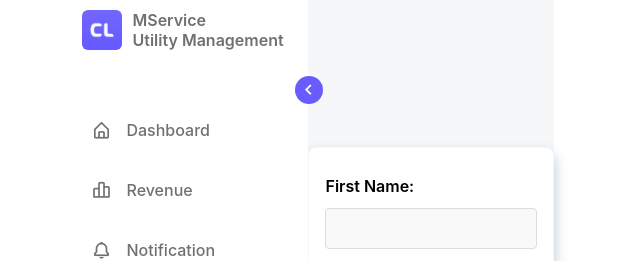
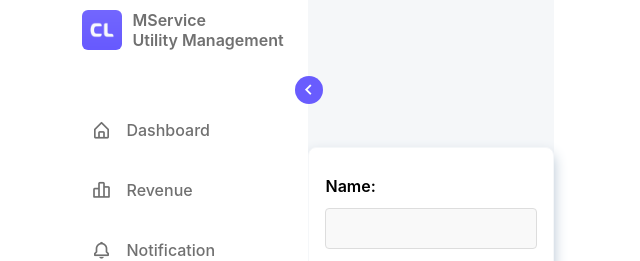
Before and after one commit to michaltruszczynski/mservice, a React (Vite) app: page / in a window 1280 px wide. Shown: the top 261 px of the page, without its empty margins (334-974 px from the left). Built offline with nearby package versions, Linux system fonts and the light colour scheme.

Commit message:
refactoring input

```diff
--- a/src/components/SigninForm/SigninForm.tsx
+++ b/src/components/SigninForm/SigninForm.tsx
@@ -12,7 +12,7 @@ const cx = classNames.bind(styles);
 
 
 export type FormData = {
-    firstName: string;
+    name: string;
     email: string;
     password: string;
     confirmPassword: string;
@@ -29,7 +29,7 @@ export const PasswordErrorMsg = {
 
 const SigninForm = () => {
     const schema: ZodType<FormData> = z.object({
-        firstName: z.string().min(2).max(15),
+        name: z.string().min(2, {message: ''}).max(15),
         email: z.string().email(),
         password: z
             .string()
@@ -42,7 +42,7 @@ const SigninForm = () => {
             .min(4, PasswordErrorMsg.minCharNumber),
         confirmPassword: z.string(),
     }).refine((data) => {
-        return data.password === data.confirmPassword && data.confirmPassword
+        return data.password === data.confirmPassword && data.confirmPassword !== ''
     }, {
         path: ["confirmPassword"],
         message: "Passwords don't match.",
@@ -50,7 +50,7 @@ const SigninForm = () => {
 
     const methods = useForm<FormData>({
         defaultValues: {
-            firstName: "",
+            name: "",
             email: "",
             password: "",
             confirmPassword: ""
@@ -71,8 +71,7 @@ const SigninForm = () => {
             <FormProvider {...methods}>
                 <form className={styles['form']} onSubmit={handleSubmit(submitHandler)}>
 
-                    <Input type={"firstName"} name={"firstName"} label={"First Name"} />
-                    {/* <Input type={"lastName"} name={"lastName"} label={"Last Name"} /> */}
+                    <Input type={"name"} name={"name"} label={"Name"} />
                     <Input type={"email"} name={"email"} label={"Email"} />
                     <Input type={"password"} name={"password"} label={"Password"} multipleErrorMsgArr={PasswordErrorMsg} />
                     <ConfirmPasswordInput type={"confirmPassword"} name={"confirmPassword"} label={"Confirm Password"} />
--- a/src/components/form/ConfirmPasswordInput/ConfirmPasswordInput.tsx
+++ b/src/components/form/ConfirmPasswordInput/ConfirmPasswordInput.tsx
@@ -11,10 +11,10 @@ type InputPropsType = {
 
 const ConfirmPasswordInput = ({ type, name, label }: InputPropsType) => {
         const { register, control, watch, trigger, getValues } = useFormContext();
-        const { isDirty, isValid, errors } = useFormState({ name, control })
+        const { isDirty, isValid, errors, touchedFields } = useFormState({ name, control })
 
         // console.log(isDirty, errors, isValid)
-        console.log('confirm password: ', errors)
+        console.log('confirm password: ', errors, touchedFields)
 
         const password = watch('password')
 
--- a/src/components/form/Input/Input.tsx
+++ b/src/components/form/Input/Input.tsx
@@ -22,7 +22,7 @@ const Input = ({ type, name, label, multipleErrorMsgArr }: InputPropsType) => {
         const { isDirty, isValid, errors, touchedFields } = useFormState<FormData>({ name, control })
 
         console.log(name, ': ', isDirty, isValid, errors, touchedFields)
-        // const inputErrors: FieldErrors<FormData> = errors;
+
 
 
         const checkIfInputTouched = <T,>(touchedFields: Partial<Readonly<{[Property in keyof T]: boolean}>>, name: keyof T) => {
```
